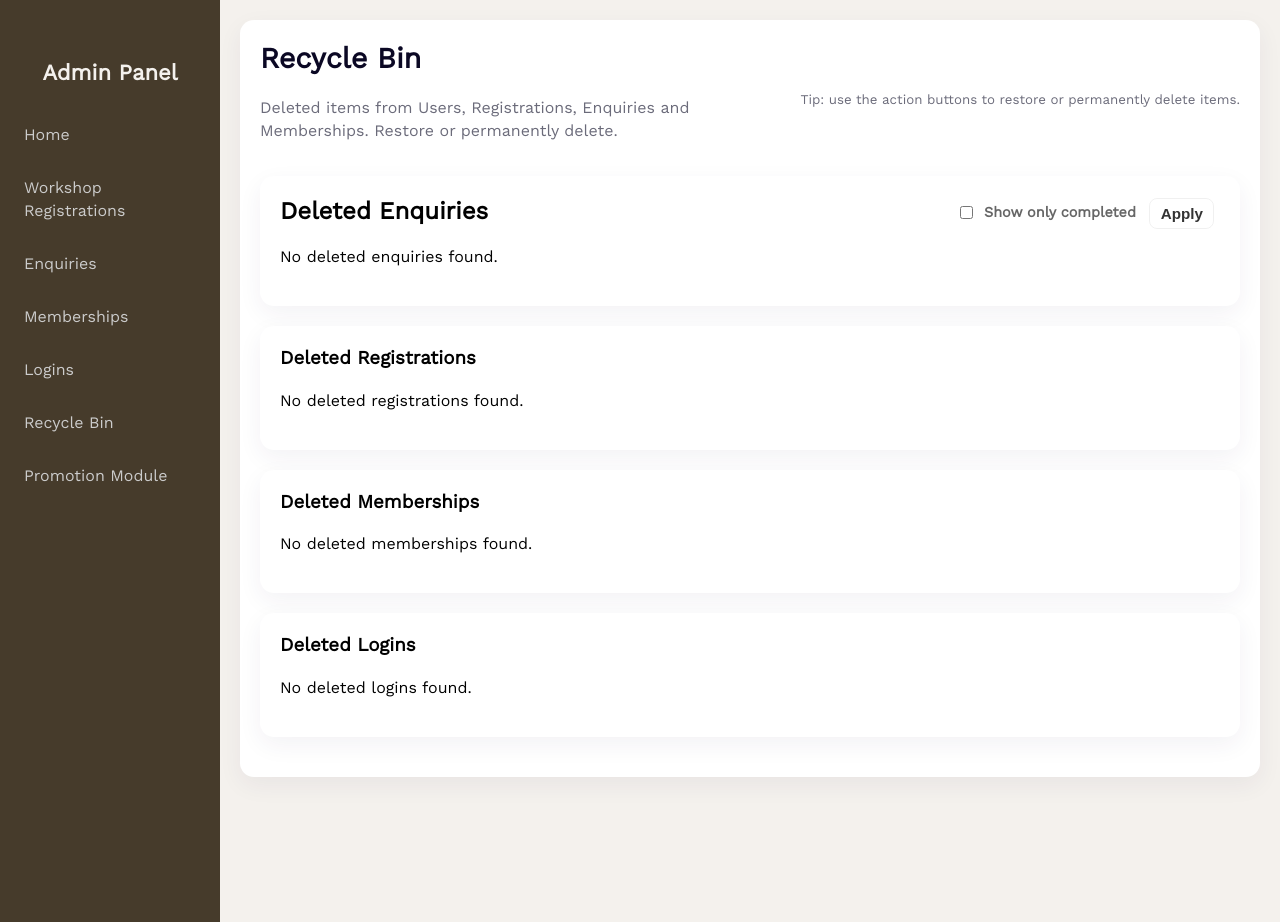
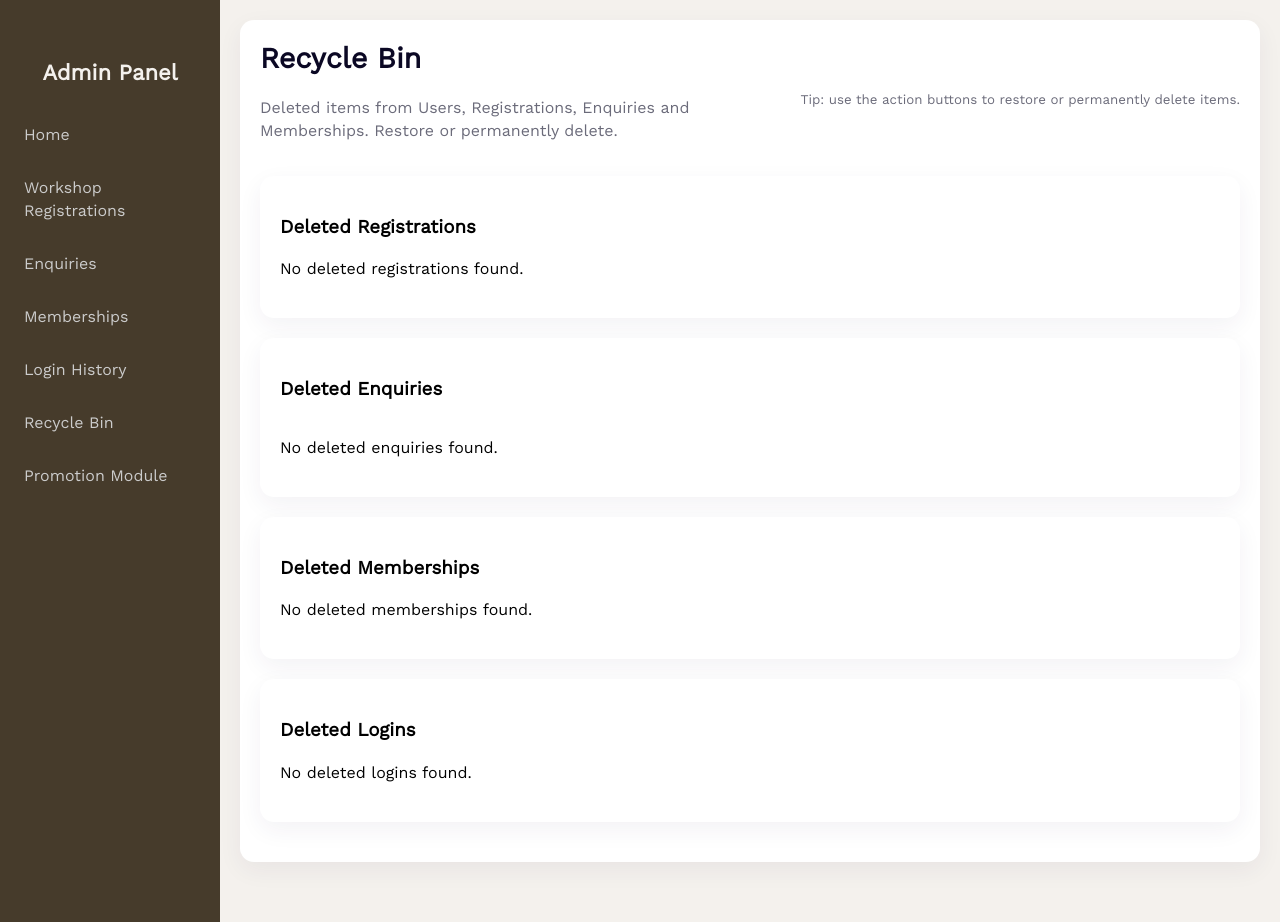
Before and after one commit to danyol123/rootflowers, a PHP site: page /recycle.php in a window 1280 px wide. Run offline with PHP 8.4, Linux system fonts and the light colour scheme; the visitor is signed in with stand-in values (Sample User, id 1); data that the repository does not hold is empty.

Commit message:
Removed some inline css, fix membership recycle, and other stuff

```diff
--- a/admin_panel.php
+++ b/admin_panel.php
@@ -8,7 +8,7 @@
   <meta name="author" content="Daniel, Josiah, Alvin, Kheldy">
   <meta name="viewport" content="width=device-width, initial-scale=1.0">
   <link rel="icon" href="Pictures/Index/logo.png" type="image/png">
-  <title>Root Flower</title>
+  <title>Root Flower — Admin Panel</title>
   <link rel="stylesheet" href="styles/styles.css">
 </head>
 <body>
--- a/admin_sidebar.php
+++ b/admin_sidebar.php
@@ -6,7 +6,7 @@
         <a href="view_register.php">Workshop Registrations</a>
         <a href="view_enquiry.php">Enquiries</a>
         <a href="view_membership.php">Memberships</a>
-        <a href="view_login.php">Logins</a>
+        <a href="view_login.php">Login History</a>
         <a href="recycle.php">Recycle Bin</a>
         <a href="view_promotion.php">Promotion Module</a>
     </div>';
--- a/login.php
+++ b/login.php
@@ -42,7 +42,7 @@ session_start();
 
         <?php
         if (isset($_SESSION['login_error'])) {
-            echo '<p style="color:#b00020">' . htmlspecialchars($_SESSION['login_error']) . '</p>';
+            echo '<p>' . htmlspecialchars($_SESSION['login_error']) . '</p>';
             unset($_SESSION['login_error']);
         }
         ?>
--- a/promotion.php
+++ b/promotion.php
@@ -86,7 +86,7 @@ $conn->close();
 </section>
 <!-- Promotion Section -->
 <main id="promotion-main">
-  <section style="flex: 1; padding-left: 10%;">
+  <section class="promotion-section-leftpad">
     <div class="promotion-title">
       <h1 id="special-discount">
         Special Discount
--- a/recycle.php
+++ b/recycle.php
@@ -44,7 +44,8 @@ foreach ($tables_to_alter as $t) {
 $whitelist = [
     'registrations' => 'registration_id',
     'enquiry' => 'enquiry_id',
-    'memberships' => 'membership_id',
+    // membership table uses member_id as PK (not membership_id)
+    'memberships' => 'member_id',
     'login_history' => 'history_id'
 ];
 
@@ -73,17 +74,9 @@ if ($_SERVER['REQUEST_METHOD'] === 'POST' && in_array($action, ['soft_delete','p
     <html lang="en">
     <head>
         <meta charset="utf-8">
-        <title>Confirm Action — Recycle</title>
+        <title>Root Flower — Recycle</title>
         <meta name="viewport" content="width=device-width,initial-scale=1">
         <link rel="stylesheet" href="styles/styles.css">
-        <style>
-            /* small namespaced helpers just for the confirmation UI (no inline attributes) */
-            .rf-confirm { max-width:760px; margin:40px auto; padding:24px; background:#fff; border-radius:12px; box-shadow:0 8px 30px rgba(0,0,0,0.06); }
-            .rf-confirm h2 { margin:0 0 12px; color:#3b2a74; }
-            .rf-confirm .rf-meta { margin-bottom:16px; color: #444; }
-            .rf-confirm .rf-preview { background:#faf7ff; padding:12px; border-radius:8px; margin-bottom:16px; }
-            .rf-confirm .rf-actions { display:flex; gap:10px; }
-        </style>
     </head>
     <body class="rf-root">
     <main class="admin-main">
@@ -97,7 +90,7 @@ if ($_SERVER['REQUEST_METHOD'] === 'POST' && in_array($action, ['soft_delete','p
                 <h2>Confirm <?php echo htmlspecialchars($action === 'soft_delete' ? 'Move to Recycle' : 'Permanent Delete'); ?></h2>
                 <div class="rf-meta">You are about to <?php echo $action === 'soft_delete' ? 'move this item to the Recycle Bin' : 'permanently delete this item'; ?>. This action <?php echo $action === 'perma_delete' ? 'cannot be undone.' : 'can be restored from the Recycle Bin.'; ?></div>
 
-                            <?php if ($preview): ?>
+                <?php if ($preview): ?>
                     <div class="rf-preview">
                         <?php
                         // show a few helpful fields depending on table
@@ -179,12 +172,7 @@ if ($_SERVER['REQUEST_METHOD'] === 'POST' && $action === 'restore' && array_key_
  * If not a confirmation flow, show the recycle listing (deleted items grouped by table).
  */
 
-// Enquiry filter: optionally show only completed deleted enquiries (via GET)
-$show_completed = isset($_GET['show_completed']) && $_GET['show_completed'] == '1' ? 1 : null;
 $enquiry_query = "SELECT * FROM enquiry WHERE deleted = 1";
-if ($show_completed !== null) {
-    $enquiry_query .= " AND completed = " . intval($show_completed);
-}
 $enquiry_query .= " ORDER BY deleted_at DESC";
 $deleted_enquiries = $conn->query($enquiry_query);
 
@@ -225,19 +213,56 @@ $deleted_logins = $conn->query("SELECT * FROM login_history WHERE deleted = 1 OR
                     </div>
                 </div>
 
+                <!-- Registrations -->
+                <div class="rf-panel">
+                    <h3>Deleted Registrations</h3>
+                    <?php if ($deleted_regs && $deleted_regs->num_rows > 0): ?>
+                        <div class="rf-table-responsive">
+                            <table class="rf-data-table">
+                                <thead>
+                                    <tr>
+                                        <th>#</th>
+                                        <th>Name / Email</th>
+                                        <th>Deleted At</th>
+                                        <th class="rf-nowrap">Actions</th>
+                                    </tr>
+                                </thead>
+                                <tbody>
+                                <?php while ($r = $deleted_regs->fetch_assoc()): ?>
+                                    <tr>
+                                        <td><?php echo htmlspecialchars($r['registration_id']); ?></td>
+                                        <td><?php echo htmlspecialchars($r['name'] ?? ($r['firstname'].' '.$r['lastname'] ?? '')) . ' / ' . htmlspecialchars($r['email'] ?? ''); ?></td>
+                                        <td><small class="rf-muted"><?php echo htmlspecialchars($r['deleted_at']); ?></small></td>
+                                        <td class="rf-nowrap">
+                                            <form method="post" class="rf-inline">
+                                                <input type="hidden" name="csrf" value="<?php echo $csrf; ?>">
+                                                <input type="hidden" name="table" value="registrations">
+                                                <input type="hidden" name="id" value="<?php echo intval($r['registration_id']); ?>">
+                                                <input type="hidden" name="action" value="restore">
+                                                <button class="rf-btn rf-btn-restore" type="submit">Restore</button>
+                                            </form>
+                                            <form method="post" class="rf-inline">
+                                                <input type="hidden" name="csrf" value="<?php echo $csrf; ?>">
+                                                <input type="hidden" name="table" value="registrations">
+                                                <input type="hidden" name="id" value="<?php echo intval($r['registration_id']); ?>">
+                                                <input type="hidden" name="action" value="perma_delete">
+                                                <button class="rf-btn rf-btn-danger" type="submit">Delete Permanently</button>
+                                            </form>
+                                        </td>
+                                    </tr>
+                                <?php endwhile; ?>
+                                </tbody>
+                            </table>
+                        </div>
+                    <?php else: ?>
+                        <p>No deleted registrations found.</p>
+                    <?php endif; ?>
+                </div>
+
                 <!-- Enquiries (deleted) -->
                 <div class="rf-panel">
                     <div class="rf-meta">
-                        <div><h2 style="margin:0">Deleted Enquiries</h2></div>
-                        <div class="rf-nowrap">
-                            <form method="get" class="rf-inline">
-                                <label class="rf-filter-label">
-                                    <input type="checkbox" name="show_completed" value="1" <?php echo ($show_completed === 1) ? 'checked' : ''; ?>>
-                                    Show only completed
-                                </label>
-                                <button type="submit" class="rf-btn rf-btn-ghost rf-btn-ml">Apply</button>
-                            </form>
-                        </div>
+                        <div><h3>Deleted Enquiries</h3></div>
                     </div>
 
                     <?php if ($deleted_enquiries && $deleted_enquiries->num_rows > 0): ?>
@@ -293,57 +318,9 @@ $deleted_logins = $conn->query("SELECT * FROM login_history WHERE deleted = 1 OR
                     <?php endif; ?>
                 </div>
 
-                <!-- Registrations -->
-                <div class="rf-panel">
-                    <h3 style="margin-top:0">Deleted Registrations</h3>
-                    <?php if ($deleted_regs && $deleted_regs->num_rows > 0): ?>
-                        <div class="rf-table-responsive">
-                            <table class="rf-data-table">
-                                <thead>
-                                    <tr>
-                                        <th>#</th>
-                                        <th>Name / Email</th>
-                                        <th>Deleted At</th>
-                                        <th class="rf-nowrap">Actions</th>
-                                    </tr>
-                                </thead>
-                                <tbody>
-                                <?php while ($r = $deleted_regs->fetch_assoc()): ?>
-                                    <tr>
-                                        <td><?php echo htmlspecialchars($r['registration_id']); ?></td>
-                                        <td><?php echo htmlspecialchars($r['name'] ?? ($r['firstname'].' '.$r['lastname'] ?? '')) . ' / ' . htmlspecialchars($r['email'] ?? ''); ?></td>
-                                        <td><small class="rf-muted"><?php echo htmlspecialchars($r['deleted_at']); ?></small></td>
-                                        <td class="rf-nowrap">
-                                            <form method="post" class="rf-inline">
-                                                <input type="hidden" name="csrf" value="<?php echo $csrf; ?>">
-                                                <input type="hidden" name="table" value="registrations">
-                                                <input type="hidden" name="id" value="<?php echo intval($r['registration_id']); ?>">
-                                                <input type="hidden" name="action" value="restore">
-                                                <button class="rf-btn rf-btn-restore" type="submit">Restore</button>
-                                            </form>
-                                            <form method="post" class="rf-inline">
-                                                <input type="hidden" name="csrf" value="<?php echo $csrf; ?>">
-                                                <input type="hidden" name="table" value="registrations">
-                                                <input type="hidden" name="id" value="<?php echo intval($r['registration_id']); ?>">
-                                                <input type="hidden" name="action" value="perma_delete">
-                                                <button class="rf-btn rf-btn-danger" type="submit">Delete Permanently</button>
-                                            </form>
-                                        </td>
-                                    </tr>
-                                <?php endwhile; ?>
-                                </tbody>
-                            </table>
-                        </div>
-                    <?php else: ?>
-                        <p>No deleted registrations found.</p>
-                    <?php endif; ?>
-                </div>
-
-                <!-- Users section removed, not used anymore -->
-
                 <!-- Memberships -->
                 <div class="rf-panel">
-                    <h3 style="margin-top:0">Deleted Memberships</h3>
+                    <h3>Deleted Memberships</h3>
                     <?php if ($deleted_members && $deleted_members->num_rows > 0): ?>
                         <div class="rf-table-responsive">
                             <table class="rf-data-table">
@@ -358,21 +335,21 @@ $deleted_logins = $conn->query("SELECT * FROM login_history WHERE deleted = 1 OR
                                 <tbody>
                                 <?php while ($m = $deleted_members->fetch_assoc()): ?>
                                     <tr>
-                                        <td><?php echo htmlspecialchars($m['membership_id']); ?></td>
+                                        <td><?php echo htmlspecialchars($m['member_id']); ?></td>
                                         <td><?php echo htmlspecialchars($m['name'] ?? ($m['firstname'].' '.$m['lastname'] ?? '')) . ' / ' . htmlspecialchars($m['email'] ?? ''); ?></td>
                                         <td><small class="rf-muted"><?php echo htmlspecialchars($m['deleted_at']); ?></small></td>
                                         <td class="rf-nowrap">
                                             <form method="post" class="rf-inline">
                                                 <input type="hidden" name="csrf" value="<?php echo $csrf; ?>">
                                                 <input type="hidden" name="table" value="memberships">
-                                                <input type="hidden" name="id" value="<?php echo intval($m['membership_id']); ?>">
+                                                <input type="hidden" name="id" value="<?php echo intval($m['member_id']); ?>">
                                                 <input type="hidden" name="action" value="restore">
                                                 <button class="rf-btn rf-btn-restore" type="submit">Restore</button>
                                             </form>
                                             <form method="post" class="rf-inline">
                                                 <input type="hidden" name="csrf" value="<?php echo $csrf; ?>">
                                                 <input type="hidden" name="table" value="memberships">
-                                                <input type="hidden" name="id" value="<?php echo intval($m['membership_id']); ?>">
+                                                <input type="hidden" name="id" value="<?php echo intval($m['member_id']); ?>">
                                                 <input type="hidden" name="action" value="perma_delete">
                                                 <button class="rf-btn rf-btn-danger" type="submit">Delete Permanently</button>
                                             </form>
@@ -389,7 +366,7 @@ $deleted_logins = $conn->query("SELECT * FROM login_history WHERE deleted = 1 OR
 
                 <!-- Logins -->
                 <div class="rf-panel">
-                    <h3 style="margin-top:0">Deleted Logins</h3>
+                    <h3>Deleted Logins</h3>
                     <?php if ($deleted_logins && $deleted_logins->num_rows > 0): ?>
                         <div class="rf-table-responsive">
                             <table class="rf-data-table">
--- a/styles/styles.css
+++ b/styles/styles.css
@@ -3141,6 +3141,24 @@ table.rf-data-table td small {
   gap: .5rem;
 }
 .rf-status-completed { color: var(--rf-success); font-weight: 700; }
+
+/* Promotion layout helper (left section) */
+.promotion-section-leftpad { flex: 1; padding-left: 10%; }
+
+/* Empty image grid placeholder */
+.rf-empty {
+  grid-column: 1 / -1;
+  text-align: center;
+  padding: 2rem;
+}
+
+/* Upload heading small */
+.rf-upload-heading { margin-top: 0; margin-bottom: 1rem; font-size: 1rem; color: #4b5563; }
+
+/* Activity sidebar no padding override */
+.activity-no-pad { padding: 0; }
+
+.rf-error { color: #b00020; }
 .rf-heading-zero { margin-top: 0; }
 .rf-agent { max-width: 600px; white-space: nowrap; overflow: hidden; text-overflow: ellipsis; }
 
@@ -3322,3 +3340,11 @@ table.rf-data-table td small {
 }
 
 /* End of Promotion Module Styling */
+
+/* Recycle */
+/* small namespaced helpers just for the confirmation UI (no inline attributes) */
+.rf-confirm { max-width:760px; margin:40px auto; padding:24px; background:#fff; border-radius:12px; box-shadow:0 8px 30px rgba(0,0,0,0.06); }
+.rf-confirm h2 { margin:0 0 12px; color:#3b2a74; }
+.rf-confirm .rf-meta { margin-bottom:16px; color: #444; }
+.rf-confirm .rf-preview { background:#faf7ff; padding:12px; border-radius:8px; margin-bottom:16px; }
+.rf-confirm .rf-actions { display:flex; gap:10px; }
--- a/view_login.php
+++ b/view_login.php
@@ -57,7 +57,7 @@ $result = $conn->query($sql);
 <head>
     <meta charset="utf-8">
     <meta name="viewport" content="width=device-width, initial-scale=1.0">
-    <title>Root Flower — Logins</title>
+    <title>Root Flower — Login History</title>
     <link rel="stylesheet" href="styles/styles.css">
 
 </head>
@@ -83,7 +83,7 @@ $result = $conn->query($sql);
 
                 <div class="rf-meta">
                     <div>
-                        <h1 class="rf-h1">User Logins</h1>
+                        <h1 class="rf-h1">Login History</h1>
                         <p class="rf-muted">All successful login events</p>
                     </div>
                     <div class="rf-nowrap">
--- a/view_membership.php
+++ b/view_membership.php
@@ -187,7 +187,7 @@ if (!function_exists('header_link')) {
 <head>
 	<meta charset="utf-8">
 	<meta name="viewport" content="width=device-width, initial-scale=1">
-	<title>Memberships — Admin</title>
+	<title>Root Flower — Memberships</title>
 	<link rel="stylesheet" href="styles/styles.css">
 </head>
 <body class="rf-root">
--- a/view_register.php
+++ b/view_register.php
@@ -198,7 +198,6 @@ if (isset($_SESSION['flash'])) {
     <meta name="viewport" content="width=device-width, initial-scale=1.0">
     <link rel="icon" href="Pictures/Index/logo.png" type="image/png">
     <title>Root Flower — Registrations</title>
-    <!-- Use the namespaced stylesheet -->
     <link rel="stylesheet" href="styles/styles.css">
 </head>
 <body class="rf-root">
```
Also changed, not shown: view_promotion.php (+6 -6 lines).
